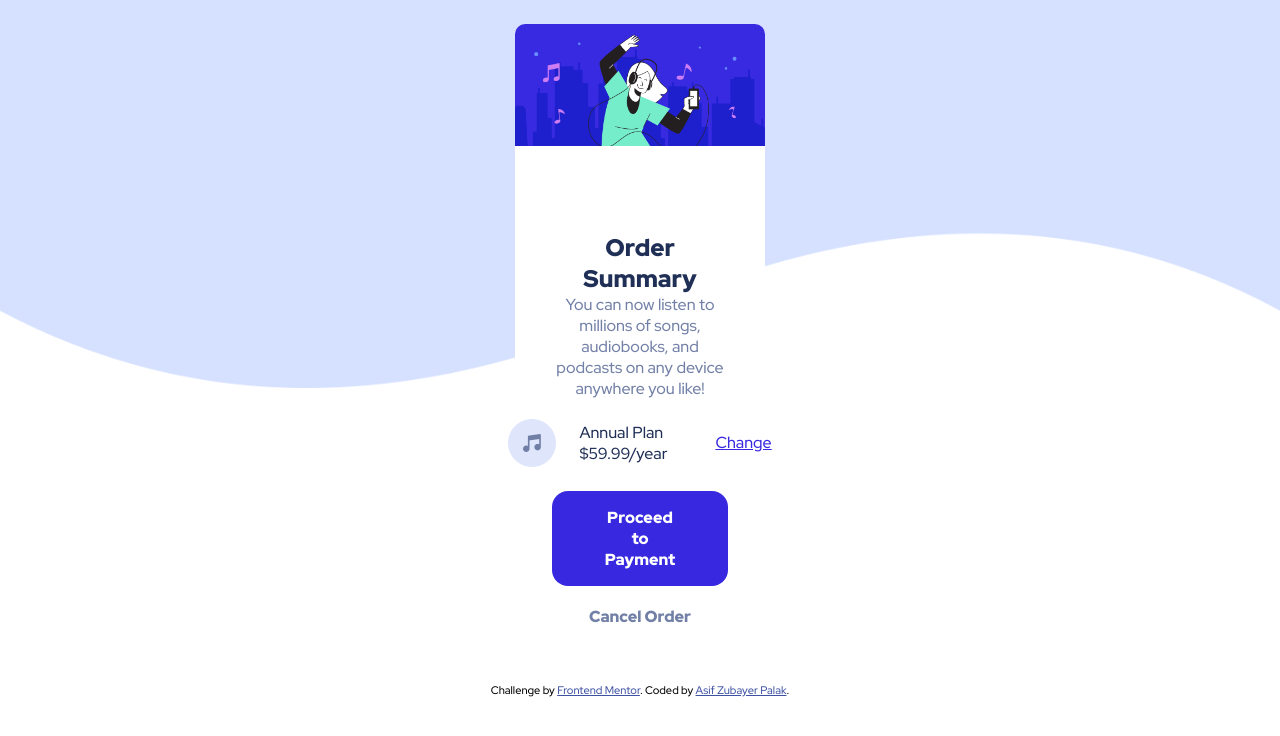
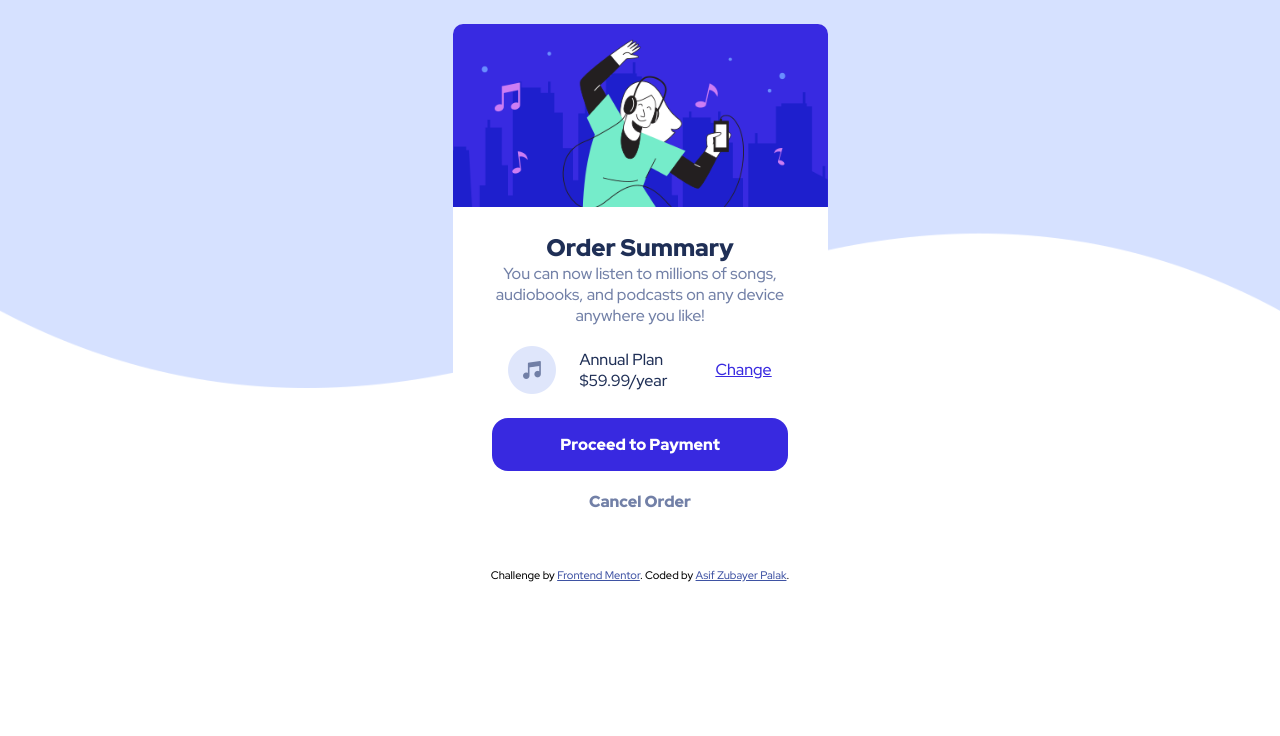
Before and after one commit to Acesif/Project-two, a plain HTML site: page index.html in a window 1280 px wide. Drawn offline with Linux system fonts and the light colour scheme.

Commit message:
minor change

```diff
--- a/style.css
+++ b/style.css
@@ -21,7 +21,7 @@ body{
 
 }
 .container{
-    max-width: 250px;
+    max-width: 375px;
     background-color: white;
     margin: 1.5rem;
     border-radius: .625rem;
```
